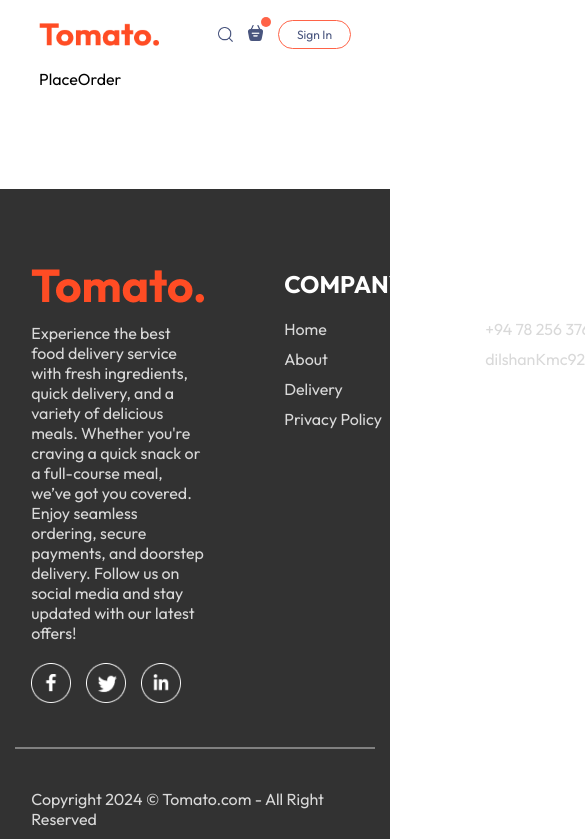
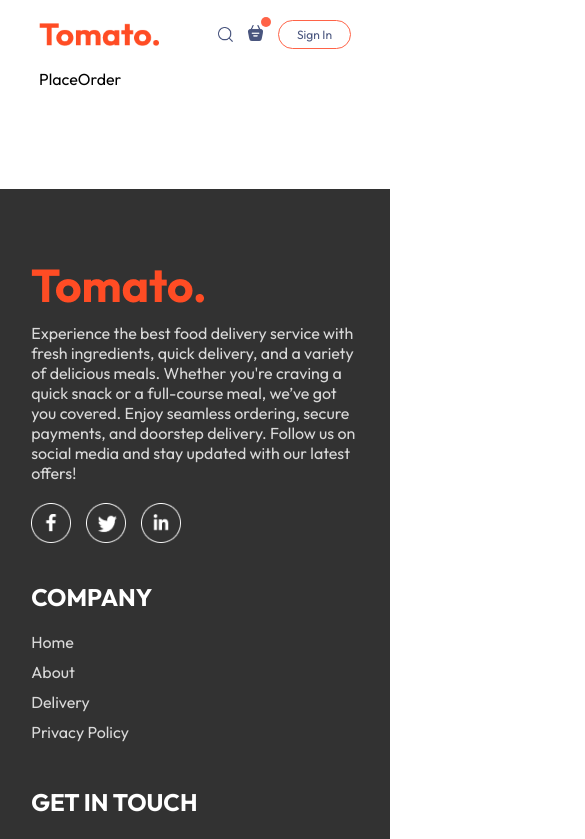
Before and after one commit to ChamithDilshanKahandawala/FullStack-FoodDelivery-App, a React (Vite) app in the folder frontend/: page /order in a window 390 px wide. Shown: the top 839 px of the page, 585 px wide, since content can reach past the window. Built offline with nearby package versions, Linux system fonts and the light colour scheme; a web font is replaced by a local one.

Commit message:
Add Responsive CSS to Footer Component

```diff
--- a/frontend/src/Components/Footer/Footer.css
+++ b/frontend/src/Components/Footer/Footer.css
@@ -50,3 +50,17 @@
     background-color: gray;
     border: none;
 }
+
+
+@media(max-width:750px){
+    .footer_content{
+        display: flex;
+        flex-direction: column;
+        gap: 35px;
+    }
+
+    .footer_copyright{
+        align-items: center;
+        font-size: 10px;
+    }
+}
```
